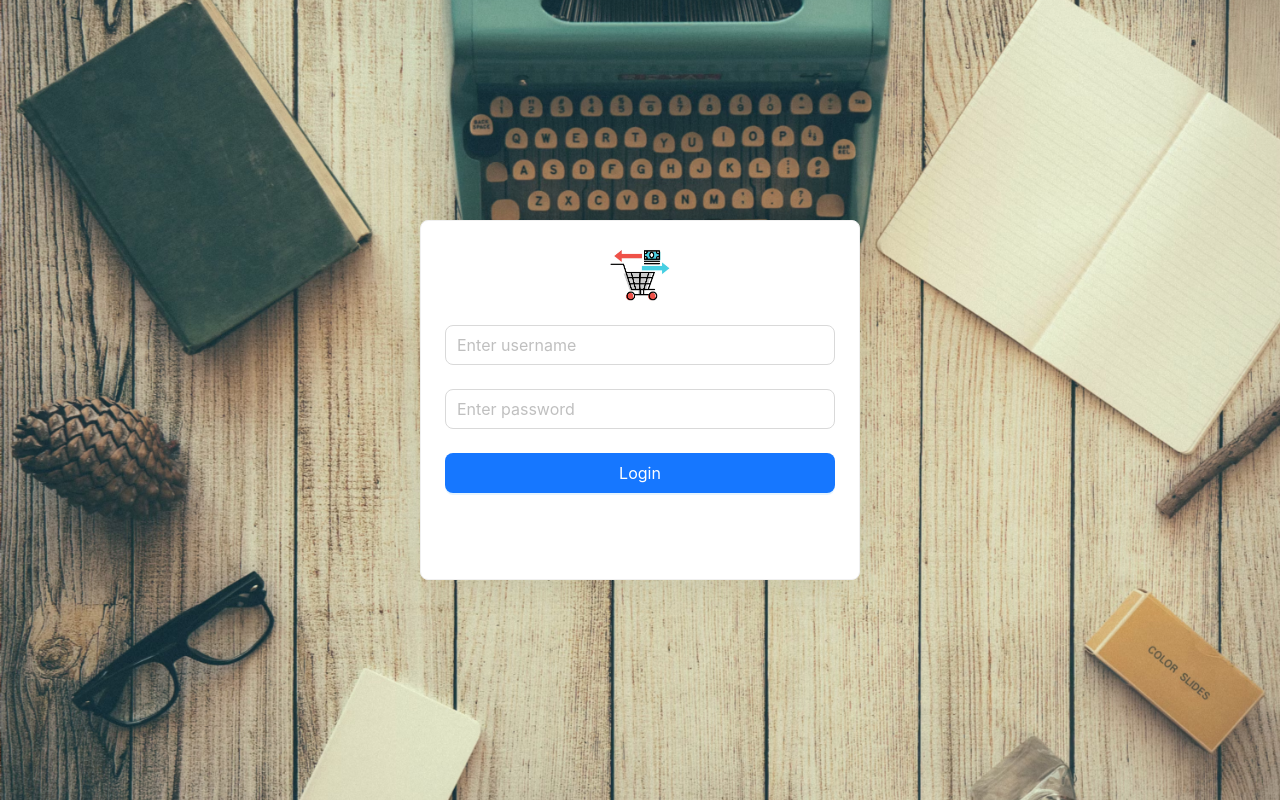
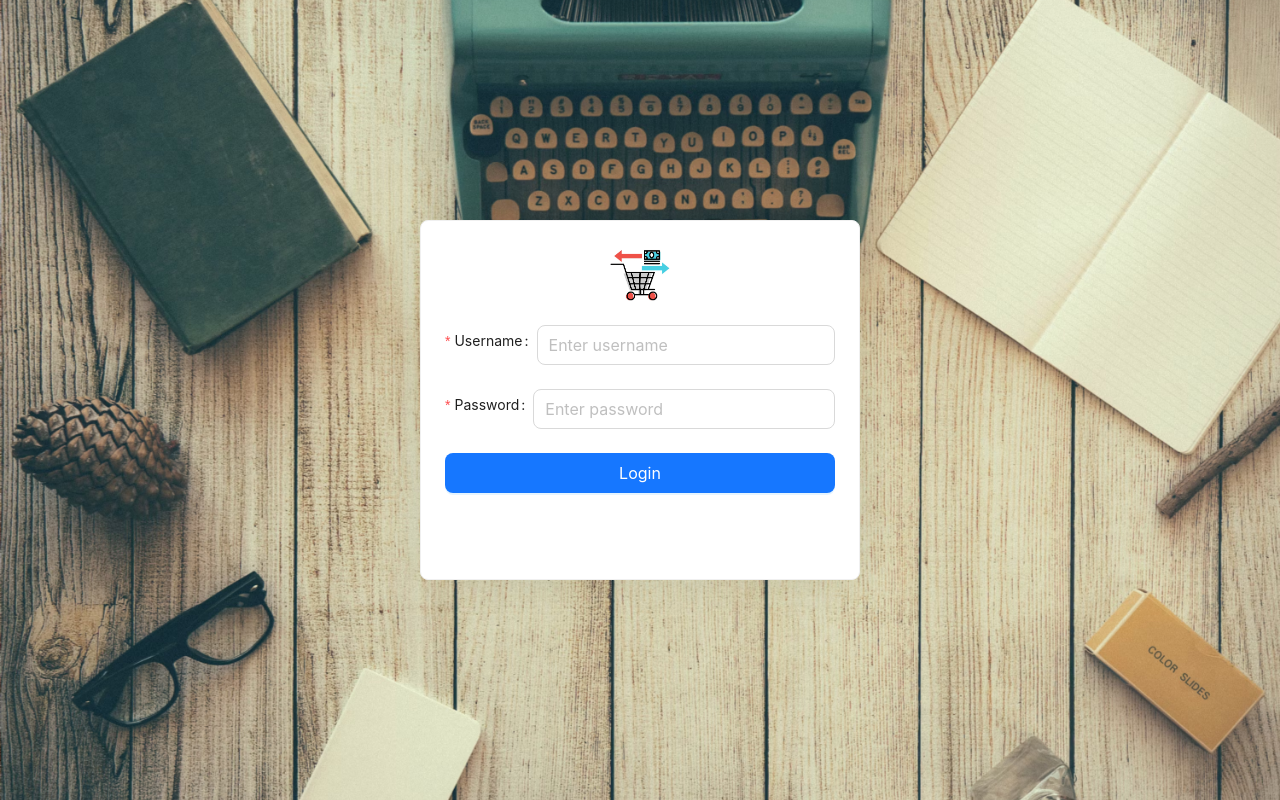
Before and after one commit to AshleyXM/Second-hand-MarketPlace, a React (Create React App) app: page /login in a window 1280 px wide. Built offline with nearby package versions, Linux system fonts and the light colour scheme.

Commit message:
Add labels for login form

```diff
--- a/src/pages/Login/index.js
+++ b/src/pages/Login/index.js
@@ -20,12 +20,14 @@ const Login = () => {
         <Form onFinish={onFinish}>
           <Form.Item
             name="username"
+            label="Username:"
             rules={[{ required: true, message: "Please input your username!" }]}
           >
             <Input size="large" placeholder="Enter username" />
           </Form.Item>
           <Form.Item
             name="password"
+            label="Password"
             rules={[
               {
                 required: true,
```
